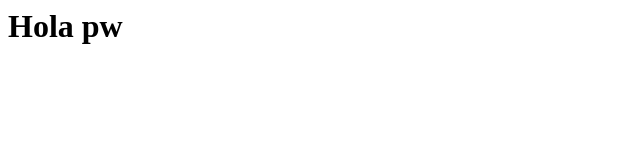
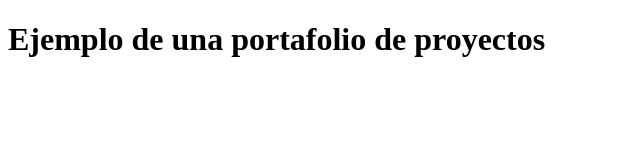
Before and after one commit to OsorioHernandezLuisEduardo/portafolio.github.io, a plain HTML site: page index.html in a window 1280 px wide. Shown: the whole page, without its empty margins (0-640 px from the left). Drawn offline with Linux system fonts and the light colour scheme.

Commit message:
cambio de text

```diff
--- a/index.html
+++ b/index.html
@@ -1 +1,11 @@
-<h1>Hola pw</h1>
+<!DOCTYPE html>
+<html lang="en">
+<head>
+    <meta charset="UTF-8">
+    <meta name="viewport" content="width=device-width, initial-scale=1.0">
+    <title>Document</title>
+</head>
+<body>
+    <h1>Ejemplo de una portafolio de proyectos</h1>
+</body>
+</html>
```
